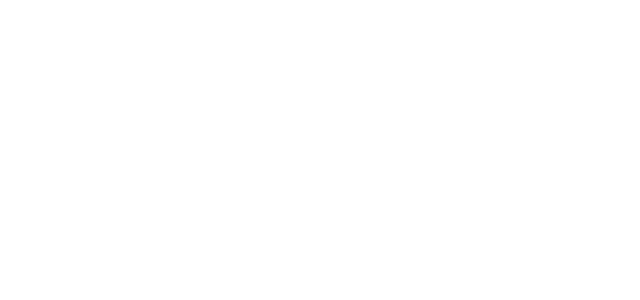
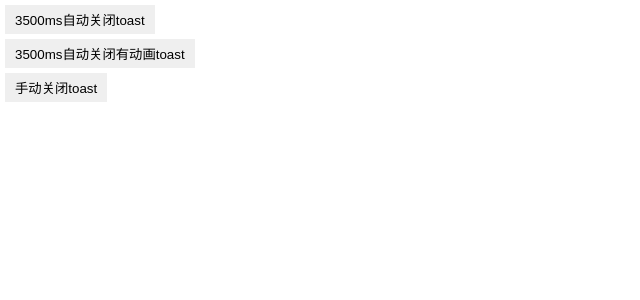
Before and after one commit to Nangxif/toast, a Vue app: page / in a window 1280 px wide. Shown: the top 300 px of the page, without its empty margins (0-640 px from the left). Built offline with nearby package versions, Linux system fonts and the light colour scheme.

Commit message:
:white_check_mark: add demo

```diff
--- a/plugin/index.js
+++ b/plugin/index.js
@@ -40,6 +40,7 @@
     // 显示
     child.show = function() {
       document.body.appendChild(vm.$el);
+      // console.log(document.body.contains(vm.$el));
       if (autoClose) {
         return new Promise(resolve => {
           const showTime = setTimeout(() => {
--- a/plugin/toast.vue
+++ b/plugin/toast.vue
@@ -1,8 +1,9 @@
 <template>
   <div class="toast">
-    <transition name="toast">
+    <transition name="toast" v-if="transition">
       <div class="toast_box" :style="ownStyle" v-if="isShow">{{ text }}</div>
     </transition>
+    <div class="toast_box" :style="ownStyle" v-else>{{ text }}</div>
   </div>
 </template>
 <script>
@@ -23,6 +24,10 @@
       default: () => {
         return {};
       }
+    },
+    transition: {
+      type: Boolean,
+      default: false
     }
   },
   mounted() {
@@ -46,6 +51,7 @@
   align-items: center;
   font-size: vw(30);
   z-index: 1000;
+  pointer-events: none;
   .toast_box {
     padding: 8px 10px;
     background-color: rgba(0, 0, 0, 0.5);
--- a/src/App.vue
+++ b/src/App.vue
@@ -1,29 +1,85 @@
 <template>
-  <div id="app"></div>
+  <div id="app">
+    <button type="button" class="btn" @click="toast1">
+      3500ms自动关闭toast
+    </button>
+    <button type="button" class="btn" @click="toast2">
+      3500ms自动关闭有动画toast
+    </button>
+    <button type="button" class="btn" @click="toast3">手动关闭toast</button>
+  </div>
 </template>
 
 <script>
 export default {
   name: 'App',
-  mounted() {
+  methods: {
+    toast1() {
       this.$toast({
-      text: '这是一个toast',
+        text: '3500ms自动关闭toast',
         ownStyle: { 'border-radius': '6px' },
         autoClose: true,
         timeout: 3500
       })
         .show()
         .then(() => {
-        console.log('弹窗关闭');
+          alert('3500ms自动关闭toast已关闭');
+        });
+    },
+    toast2() {
+      this.$toast({
+        text: '3500ms自动关闭有动画toast',
+        ownStyle: { 'border-radius': '6px' },
+        autoClose: true,
+        timeout: 3500,
+        transition: true
+      })
+        .show()
+        .then(() => {
+          alert('3500ms自动关闭有动画toast已关闭');
+        });
+    },
+    toast3() {
+      const toast_3 = this.$toast({
+        text: '手动点击屏幕关闭toast',
+        ownStyle: { 'border-radius': '6px' },
+        autoClose: false
+      });
+      toast_3.show().then(() => {
+        setTimeout(() => {
+          document.body.addEventListener(
+            'click',
+            () => {
+              toast_3.remove().then(() => {
+                console.log('手动点击屏幕关闭toast已关闭');
+              });
+            },
+            false
+          );
+        }, 0);
       });
     }
+  },
+  mounted() {}
 };
 </script>
 
 <style lang="scss">
 #app {
+  position: absolute;
+  left: 0;
+  top: 0;
+  width: 100vw;
+  height: 100vh;
   font-family: Avenir, Helvetica, Arial, sans-serif;
   -webkit-font-smoothing: antialiased;
   -moz-osx-font-smoothing: grayscale;
+  outline: none;
+  .btn {
+    display: block;
+    border: none;
+    padding: 5px 10px;
+    margin: 5px;
+  }
 }
 </style>
```
Also changed, not shown: 1 other file (tests, documents, lock files or other folders). Lines whose indentation alone changed are shown as unchanged.
